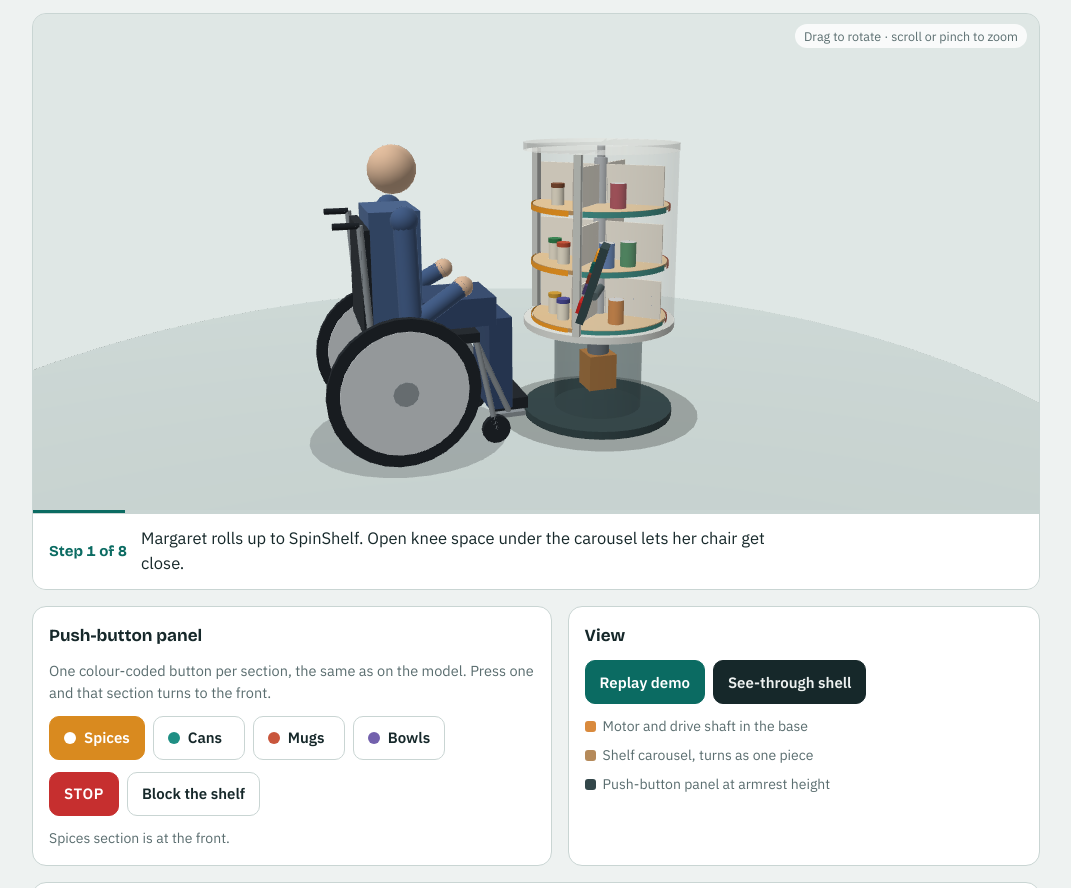
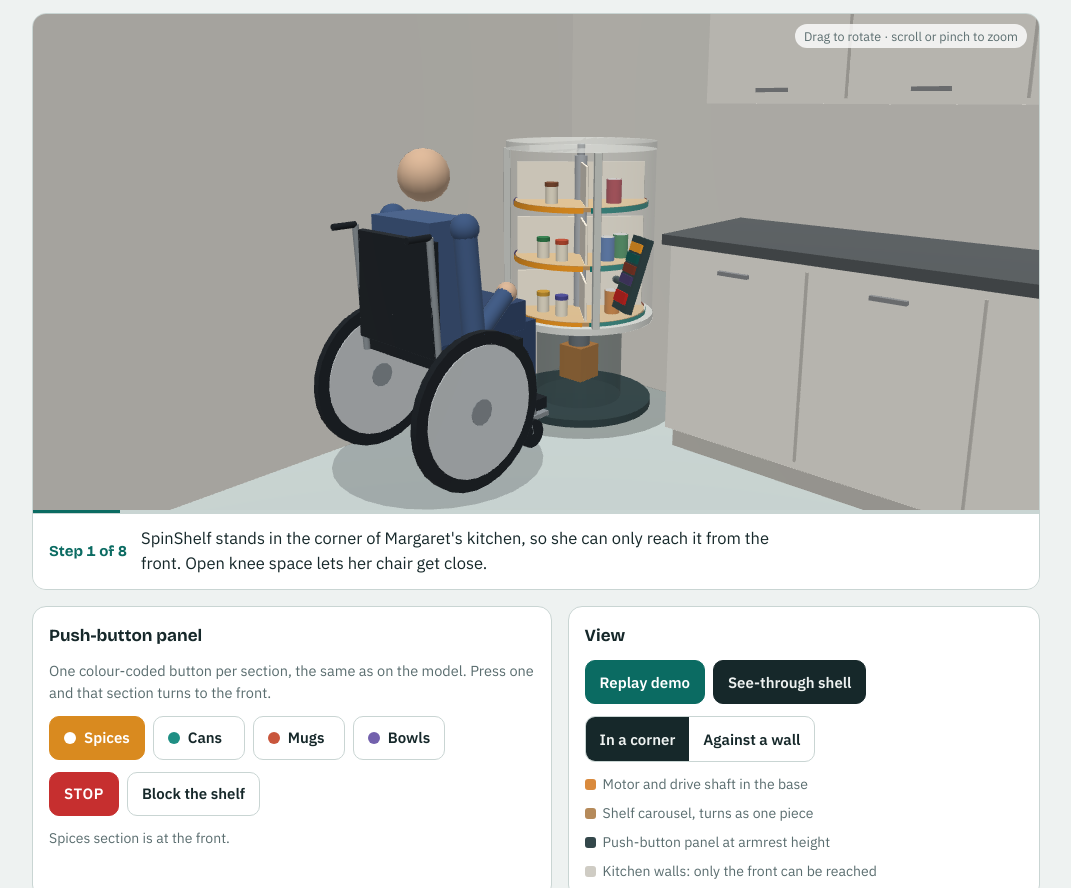
Before and after one commit to AadiKulkarni/everyday-reach, a plain HTML site: page spinshelf-3d.html in a window 1280 px wide. Shown: the part 63-951 px from the top of the page, without its empty margins (104-1175 px from the left). Drawn offline with nearby package versions, Linux system fonts and the light colour scheme; animation ran at ten frames a second.

Commit message:
Add files via upload

```diff
--- a/spinshelf-3d.html
+++ b/spinshelf-3d.html
@@ -87,7 +87,7 @@ button[aria-pressed="true"]{background:var(--ink);border-color:var(--ink);color:
     <div class="bar"><i id="prog"></i></div>
     <div class="caption" aria-live="polite">
       <span class="step" id="stepn">Demo</span>
-      <p id="cap">SpinShelf is a freestanding motorized carousel. Press a section button and that section turns to the front.</p>
+      <p id="cap">SpinShelf stands in the kitchen corner, so only its front can be reached. Press a section button and that section turns to the front.</p>
     </div>
   </section>
 
@@ -114,10 +114,17 @@ button[aria-pressed="true"]{background:var(--ink);border-color:var(--ink);color:
         <button class="primary" id="play">Replay demo</button>
         <button id="shell" aria-pressed="true">See-through shell</button>
       </div>
+      <div class="row">
+        <span class="seg" role="group" aria-label="Where SpinShelf stands">
+          <button id="pc" aria-pressed="true">In a corner</button>
+          <button id="pw" aria-pressed="false">Against a wall</button>
+        </span>
+      </div>
       <ul class="legend">
         <li><i style="--c:#d98a3d"></i>Motor and drive shaft in the base</li>
         <li><i style="--c:#b58a5a"></i>Shelf carousel, turns as one piece</li>
         <li><i style="--c:#33474a"></i>Push-button panel at armrest height</li>
+        <li><i style="--c:#cfccc4"></i>Kitchen walls: only the front can be reached</li>
       </ul>
     </section>
   </div>
@@ -130,8 +137,9 @@ button[aria-pressed="true"]{background:var(--ink);border-color:var(--ink);color:
       <div><dt>Base column diameter</dt><dd>40 cm</dd></div>
       <div><dt>Panel height</dt><dd>about 70 cm</dd></div>
       <div><dt>Quarter turn</dt><dd>about 3 s</dd></div>
+      <div><dt>Placement</dt><dd>Corner or against a wall</dd></div>
     </dl>
-    <p class="note">These numbers are working assumptions for the model, not tested values. The opening sits inside the usual seated forward-reach range (about 38 to 122 cm), and the narrow base leaves open knee space for a wheelchair. Also in the concept but not modelled here: a weight limit per section, removable bins and plug-in power. Check the numbers in the concept test.</p>
+    <p class="note">SpinShelf stands in a kitchen corner or against a wall, so its back can never be reached directly: rotating is the only way to get to it. These numbers are working assumptions for the model, not tested values. The opening sits inside the usual seated forward-reach range (about 38 to 122 cm), and the narrow base leaves open knee space for a wheelchair. Also in the concept but not modelled here: a weight limit per section, removable bins and plug-in power. Check the numbers in the concept test.</p>
   </section>
 </div>
 
@@ -214,8 +222,8 @@ const items=[
  {t:0,w:2,k:'mug',c:[.25,.4,.65,1],o:-.26,r:.2},{t:0,w:2,k:'mug',c:[.95,.72,.2,1],o:.26,r:.2},{t:2,w:2,k:'mug',c:[.3,.6,.45,1],o:0,r:.2},
  {t:0,w:3,k:'bowl',c:BW,o:0,r:.18},{t:1,w:3,k:'bowl',c:[.6,.75,.85,1],o:0,r:.18},{t:2,w:3,k:'bowl',c:BW,o:0,r:.18}
 ];
-const S={sel:0,blocked:false,shell:true,mode:'wheel',pz:2.0,pzT:.82,hand:[.2,.68,1.8],handKey:'rest',held:false,hl:false,
-  yaw:1.25,pitch:.2,dist:3.5,yawT:null,userCam:false,pressed:null,pressT:0,stopFlash:0,time:0};
+const S={sel:0,blocked:false,place:'corner',eye:[3,1.4,1.4],pitchT:null,shell:true,mode:'wheel',pz:2.0,pzT:.82,hand:[.2,.68,1.8],handKey:'rest',held:false,hl:false,
+  yaw:.75,pitch:.2,dist:3.5,yawT:null,userCam:false,pressed:null,pressT:0,stopFlash:0,time:0};
 const PARK={wheel:.82,stand:.55};
 
 const PANEL=X(T(.46,.72,.22),RY(-.5),RX(-.3));
@@ -254,12 +262,29 @@ function person(b){
   function armL(b,A,H,c1,c2){const L=.7,d=Math.min(len(sub(H,A)),L-.001),mid=lerp3(A,H,.5),drop=Math.sqrt(L*L/4-d*d/4);const E=[mid[0]+(A[0]>0?.04:-.04),mid[1]-drop*.9,mid[2]+drop*.35];
     rod(b,A,E,.045,c1);rod(b,E,H,.038,c1);sphere(b,T(E[0],E[1],E[2]),.045,c1);sphere(b,T(A[0],A[1],A[2]),.055,c1);sphere(b,T(H[0],H[1],H[2]),.042,c2);}
 }
+function room(){
+  const E=S.eye,WZ=-.37,WX=-.37,H=2.25,TH=.06,corner=S.place==='corner';
+  const wall=[.89,.88,.85,1],ghost=[.89,.88,.85,.16],cab=[.95,.94,.91,1],top=[.33,.35,.36,1],line=[.78,.77,.74,1];
+  const x0=corner?WX:-2.3,x1=2.3,z1=3.1;
+  box(OP,T((x0+x1)/2,-.01,(WZ+z1)/2),x1-x0,.02,z1-WZ,S.floor);
+  const back=E[2]>WZ;
+  box(back?OP:TR,T((x0+x1)/2-(corner?TH/2:0),H/2,WZ-TH/2),x1-x0+(corner?TH:0),H,TH,back?wall:ghost);
+  if(corner){const left=E[0]>WX;box(left?OP:TR,T(WX-TH/2,H/2,(WZ+z1)/2),TH,H,z1-WZ,left?wall:ghost);}
+  /* kitchen run next to SpinShelf: counter to the right in a corner, to the left against a wall */
+  const a=corner?.62:x0,b=corner?x1:-.46,cx=(a+b)/2,w=b-a,D=.6;
+  box(OP,T(cx,.05,WZ+D/2-.05),w,.1,D-.1,line);
+  box(OP,T(cx,.48,WZ+D/2-.02),w,.76,D-.04,cab);
+  box(OP,T(cx,.885,WZ+D/2),w+.02,.04,D+.02,top);
+  box(OP,T(cx,1.75,WZ+.17),w,.7,.34,cab);
+  const n=Math.max(1,Math.round(w/.6));
+  for(let i=1;i<n;i++){const x=a+w*i/n;box(OP,T(x,.48,WZ+D-.035),.008,.7,.01,line);box(OP,T(x,1.75,WZ+.345),.008,.66,.01,line);}
+  for(let i=0;i<n;i++){const x=a+w*(i+.5)/n;box(OP,T(x,.78,WZ+D-.03),.12,.015,.02,[.55,.56,.57,1]);box(OP,T(x,1.45,WZ+.35),.12,.015,.02,[.55,.56,.57,1]);}
+}
 function build(){
   OP.n=0;TR.n=0;const al=S.shell?.2:1,SB=S.shell?TR:OP;
   const shellC=[.93,.94,.92,al],baseC=[.2,.27,.28,S.shell?.3:1];
   const rotating=Math.abs(car.t-car.a)>.002&&!S.blocked;
-  /* floor */
-  cyl(OP,T(0,-.02,.5),2.6,.02,S.floor,{segs:48});
+  room();
   cyl(TR,T(0,.001,0),.46,.001,[0,0,0,.13],{segs:32});cyl(TR,T(0,.001,S.pz),.42,.001,[0,0,0,.1],{segs:32});
   /* base, motor, shaft */
   cyl(OP,T(0,0,0),.34,.035,[.2,.27,.28,1],{segs:36});
@@ -313,6 +338,9 @@ $('stop').onclick=()=>manual('stop',stopAll,'Stopped. The carousel holds its pos
 $('block').onclick=()=>{const b=!S.blocked;demo.on=false;setBlocked(b);setStatus(b?'Obstacle sensor: something is in the way, so rotation is paused.':'Clear. Rotation continues.');};
 $('shell').onclick=e=>{S.shell=!S.shell;e.currentTarget.setAttribute('aria-pressed',String(S.shell));};
 $('play').onclick=startDemo;
+function setPlace(p){S.place=p;$('pc').setAttribute('aria-pressed',String(p==='corner'));$('pw').setAttribute('aria-pressed',String(p==='wall'));}
+$('pc').onclick=()=>{setPlace('corner');setStatus('SpinShelf is in the kitchen corner. Walls block the back and the left side.');};
+$('pw').onclick=()=>{setPlace('wall');setStatus('SpinShelf is against the kitchen wall. The wall blocks the back.');};
 
 /* camera */
 const ptrs=new Map();let pinch=0;
@@ -328,17 +356,17 @@ cv.addEventListener('wheel',e=>{e.preventDefault();S.dist=Math.max(1.6,Math.min(
 /* ---------- demo ---------- */
 const demo={on:false,i:0,t:0};
 const STEPS=[
- {d:3.4,cap:()=>'Margaret rolls up to SpinShelf. Open knee space under the carousel lets her chair get close.',go(){S.pzT=PARK[S.mode];S.yawT=1.25;}},
- {d:3.6,cap:()=>'Her red mug is in the Mugs section, which is facing the back. In a normal cabinet that means leaning out of the chair or waiting for help.',go(){S.hl=true;S.yawT=2.0;}},
- {d:1.8,cap:()=>'She presses the Mugs button on the panel by her armrest.',go(){S.handKey='s2';S.yawT=1.0;},end(){press('s2');goSection(2);setStatus('Mugs section is turning to the front.');}},
- {d:6.4,cap:()=>'The motor starts gently and turns the carousel slowly until the Mugs section faces her.',go(){S.handKey='rest';S.yawT=1.45;}},
- {d:1.6,cap:()=>'The mug arrives at the front opening.',go(){S.yawT=1.3;}},
+ {d:3.6,cap:()=>(S.place==='corner'?'SpinShelf stands in the corner of Margaret\'s kitchen, so she can only reach it from the front.':'SpinShelf stands against Margaret\'s kitchen wall, so she can only reach it from the front.')+' Open knee space lets her chair get close.',go(){S.pzT=PARK[S.mode];S.yawT=.75;S.pitchT=.2;}},
+ {d:4.2,cap:()=>'Her red mug is in the Mugs section, at the back against the wall. She cannot get behind the cabinet, and reaching in means leaning out of her chair.',go(){S.hl=true;S.yawT=.55;S.pitchT=1.0;}},
+ {d:1.8,cap:()=>'She presses the Mugs button on the panel by her armrest.',go(){S.handKey='s2';S.yawT=.6;S.pitchT=.2;},end(){press('s2');goSection(2);setStatus('Mugs section is turning to the front.');}},
+ {d:6.4,cap:()=>'The motor starts gently and turns the carousel slowly until the Mugs section faces her.',go(){S.handKey='rest';S.yawT=.85;}},
+ {d:1.6,cap:()=>'The mug arrives at the front opening.',go(){S.yawT=.7;}},
  {d:1.5,cap:()=>'She takes it from the front edge.',go(){S.handKey='item';},end(){S.held=true;S.hl=false;}},
  {d:3.2,cap:()=>'No leaning out of her chair and no waiting for help.',go(){S.handKey='rest';}},
- {d:5,cap:()=>'If something blocks the shelf, a sensor pauses it, and STOP holds it at any time. Try the panel below.',go(){S.yawT=1.15;}}
+ {d:5,cap:()=>'If something blocks the shelf, a sensor pauses it, and STOP holds it at any time. Try the panel below.',go(){S.yawT=.8;}}
 ];
 function resetScene(){car.a=0;car.t=0;car.v=0;setBlocked(false);S.held=false;S.hl=false;S.handKey='rest';mark(0);S.stopFlash=0;S.pressT=0;}
-function startDemo(){resetScene();S.pz=2.0;S.hand=restPos();S.userCam=false;demo.on=true;demo.i=-1;demo.t=0;nextStep();setStatus('Spices section is at the front.');}
+function startDemo(){resetScene();S.pitchT=.2;S.pz=2.0;S.hand=restPos();S.userCam=false;demo.on=true;demo.i=-1;demo.t=0;nextStep();setStatus('Spices section is at the front.');}
 function nextStep(){if(demo.i>=0&&STEPS[demo.i].end)STEPS[demo.i].end();demo.i++;demo.t=0;
   if(demo.i>=STEPS.length){demo.on=false;$('stepn').textContent='Done';$('prog').style.width='100%';return;}
   const s=STEPS[demo.i];s.go();$('cap').textContent=s.cap();$('stepn').textContent='Step '+(demo.i+1)+' of '+STEPS.length;}
@@ -361,13 +389,15 @@ function frame(ms){
   S.hand=lerp3(S.hand,handGoal(),Math.min(1,dt*(S.handKey==='rest'&&Math.abs(S.pzT-S.pz)>.01?30:5)));
   if(S.pressT>0)S.pressT-=dt;if(S.stopFlash>0)S.stopFlash-=dt;
   if(!S.userCam&&S.yawT!==null)S.yaw+=(S.yawT-S.yaw)*Math.min(1,dt*1.3);
+  if(!S.userCam&&S.pitchT!==null)S.pitch+=(S.pitchT-S.pitch)*Math.min(1,dt*1.3);
   /* draw */
   const dpr=Math.min(2,window.devicePixelRatio||1),w=Math.round(cv.clientWidth*dpr),h=Math.round(cv.clientHeight*dpr);
   if(cv.width!==w||cv.height!==h){cv.width=w;cv.height=h;}
   gl.viewport(0,0,w,h);gl.clearColor(S.clear[0],S.clear[1],S.clear[2],1);gl.clear(gl.COLOR_BUFFER_BIT|gl.DEPTH_BUFFER_BIT);
-  build();
   const asp=w/h,ctr=[0,.72,.3],dist=S.dist*(asp<1?1.25:1);
   const eye=[ctr[0]+dist*Math.cos(S.pitch)*Math.sin(S.yaw),ctr[1]+dist*Math.sin(S.pitch),ctr[2]+dist*Math.cos(S.pitch)*Math.cos(S.yaw)];
+  S.eye=eye;
+  build();
   gl.uniformMatrix4fv(uVP,false,new Float32Array(mul(persp(.6,asp,.1,30),lookAt(eye,ctr,[0,1,0]))));
   gl.uniform3f(uEye,eye[0],eye[1],eye[2]);
   gl.disable(gl.BLEND);gl.depthMask(true);
```
Also changed, not shown: screenshot-model-demo.png (added), spinshelf-concept-views.png, spinshelf-storyboard-v2.png.
